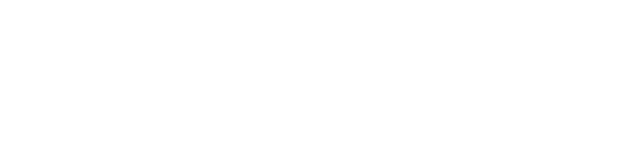
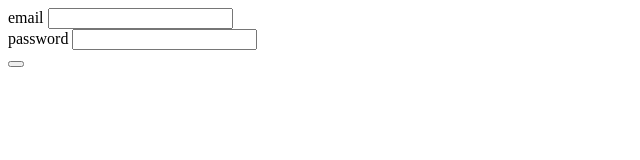
Before and after one commit to zeynab-sharifi/singin-form, a plain HTML site: page index.html in a window 1280 px wide. Shown: the whole page, without its empty margins (0-640 px from the left). Drawn offline with nearby package versions, Linux system fonts and the light colour scheme.

Commit message:
add html code

```diff
--- a/index.html
+++ b/index.html
@@ -8,5 +8,23 @@
 </head>
 <body>
 
+    <div id="app">
+        <form>
+            <div>
+                <label for="email">email</label>
+                <input type="email" name="email" id="email">
+            </div>
+            <div>
+                <label for="password">password</label>
+                <input type="password" name="password" id="password">
+            </div>
+            <button type="submit"></button>
+        </form>
+
+        <span v-text="email"></span>
+        <span v-text="password"></span>
+    </div>
+    <script src="https://unpkg.com/vue@next"></script>
+
 </body>
 </html>
```
